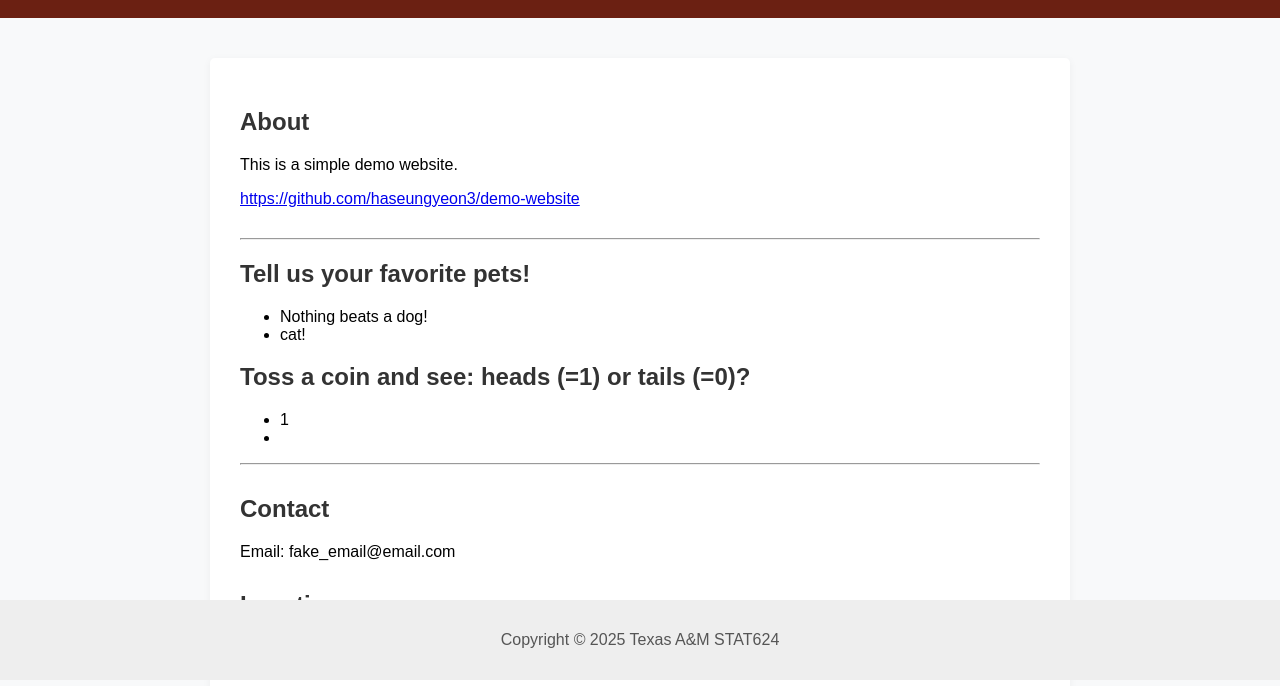
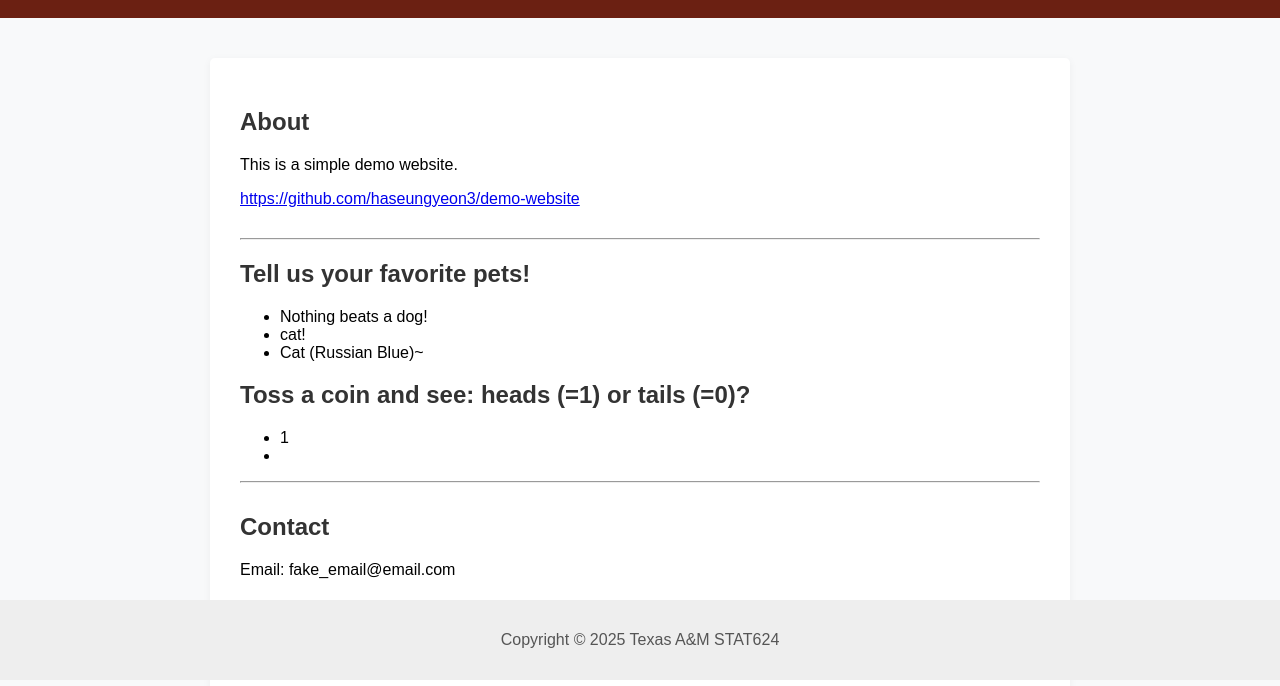
Before and after one commit to haseungyeon3/demo-website, a plain HTML site: page index.html in a window 1280 px wide. Shown: the part 120-806 px from the top of the page. Drawn offline with Linux system fonts and the light colour scheme.

Commit message:
I added my favorite pet

```diff
--- a/index.html
+++ b/index.html
@@ -28,6 +28,7 @@
             <ul>
                 <li> Nothing beats a dog! </li>
                 <li> cat!  </li>
+                <li> Cat (Russian Blue)~ </li>
 
             </ul>
             <h2>Toss a coin and see: heads (=1) or tails (=0)?</h2>
```
Also changed, not shown: 1 other file.
